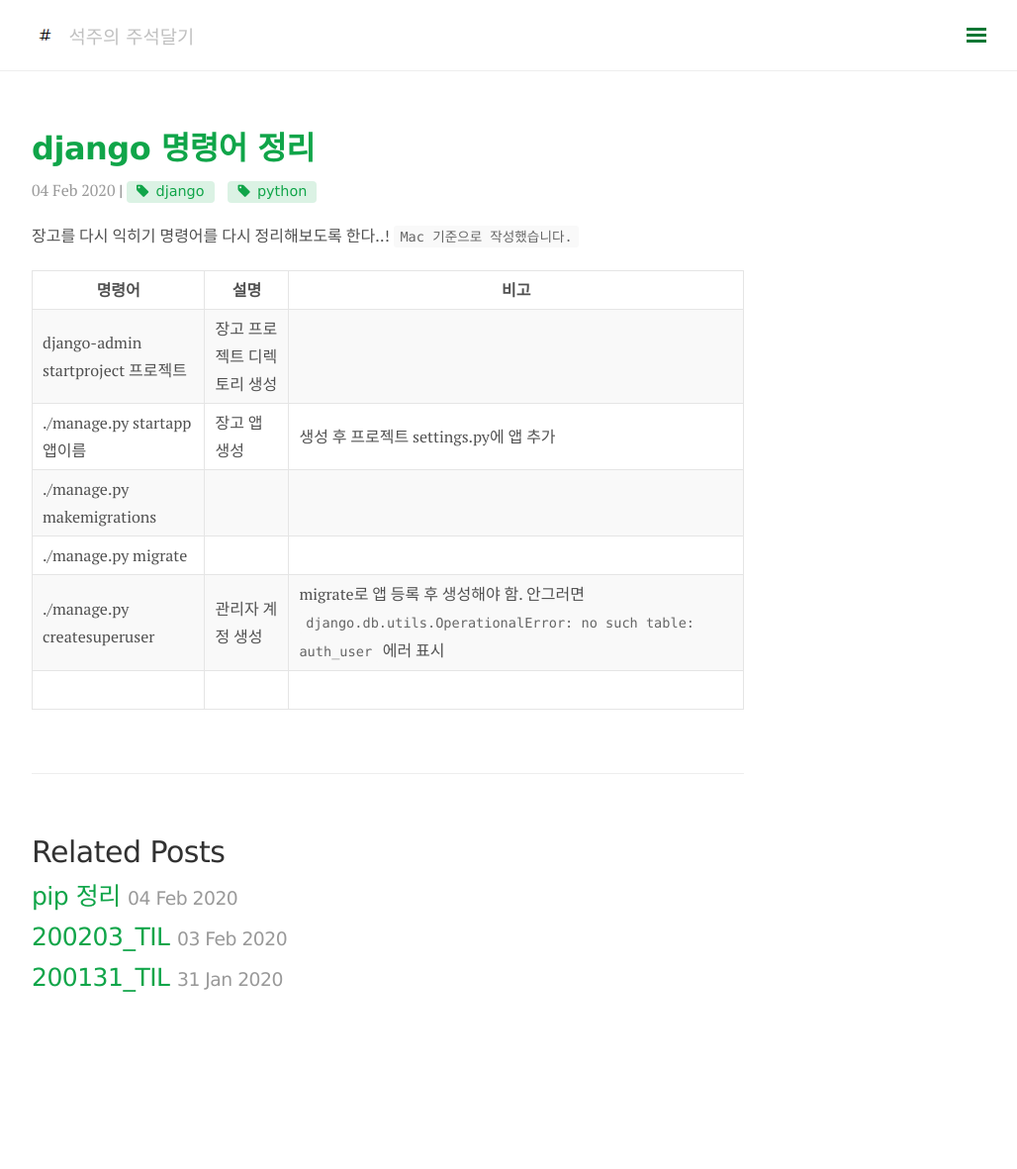
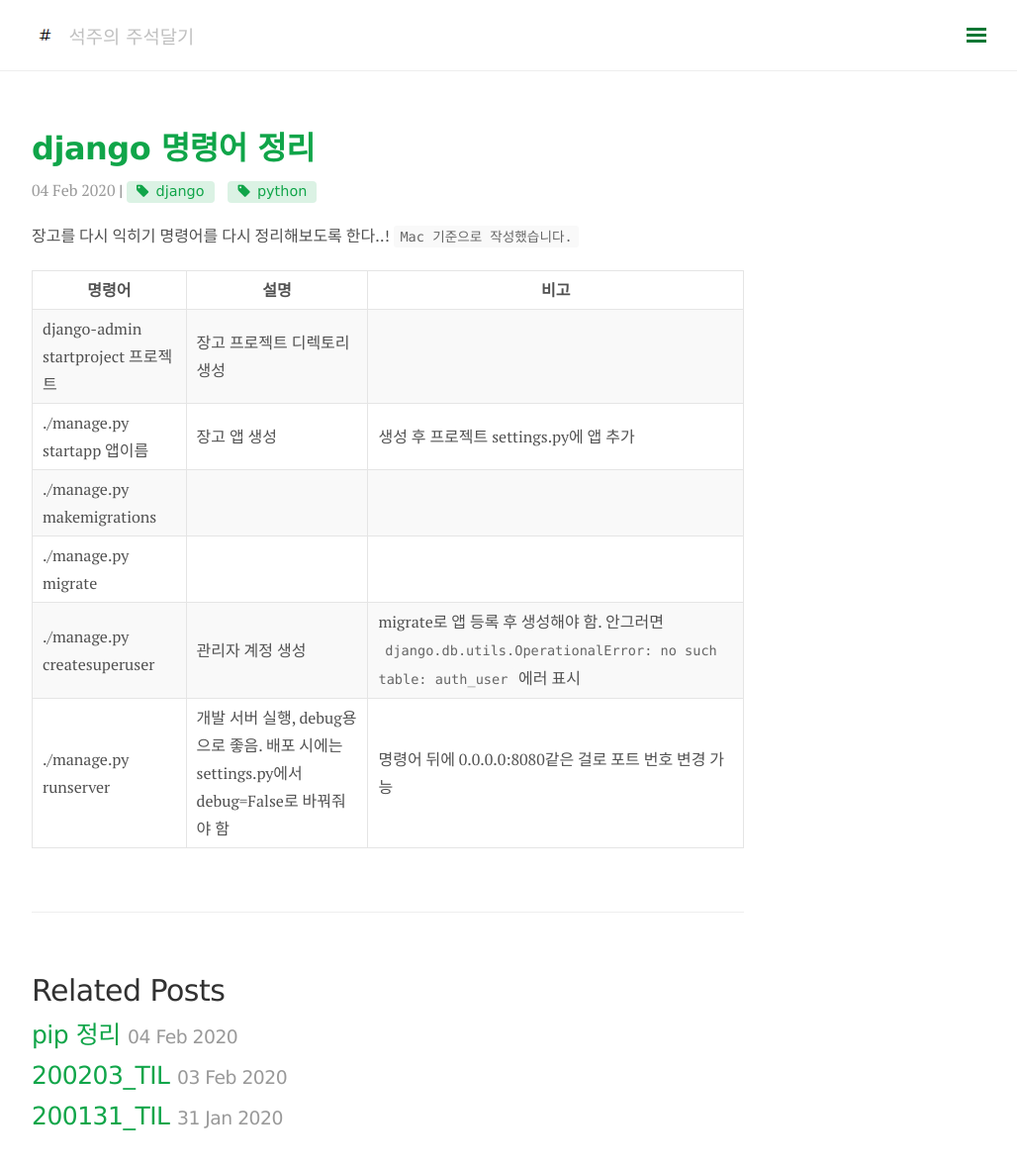
Before and after one commit to somefood/somefood.github.io, a Jekyll site: the page built from _posts/Django/2020-02-04-django3.md, in a window 1280 px wide and 1203 px high. Shown: the top 1181 px of the window at 99% size, without its empty margins (248-1276 px from the left). Built offline with Jekyll 4.4.1, drawn with Linux system fonts in a browser that asks for light colours; nearby versions of some CDN libraries; comment, search, counter and statistics services are not loaded.

Commit message:
django 명령어 정리 추가

```diff
--- a/_posts/Django/2020-02-04-django3.md
+++ b/_posts/Django/2020-02-04-django3.md
@@ -15,5 +15,5 @@
 |./manage.py startapp 앱이름|장고 앱 생성|생성 후 프로젝트 settings.py에 앱 추가|
 |./manage.py makemigrations|||
 |./manage.py migrate|||
-|./manage.py createsuperuser|관리자 계정 생성|migrate로 앱 등록 후 생성해야 함. 안그러면 `django.db.utils.OperationalError: no such table: auth_user` 에러 표시
-|
+|./manage.py createsuperuser|관리자 계정 생성|migrate로 앱 등록 후 생성해야 함. 안그러면 `django.db.utils.OperationalError: no such table: auth_user` 에러 표시|
+|./manage.py runserver|개발 서버 실행, debug용으로 좋음. 배포 시에는 settings.py에서 debug=False로 바꿔줘야 함|명령어 뒤에 0.0.0.0:8080같은 걸로 포트 번호 변경 가능|
```
